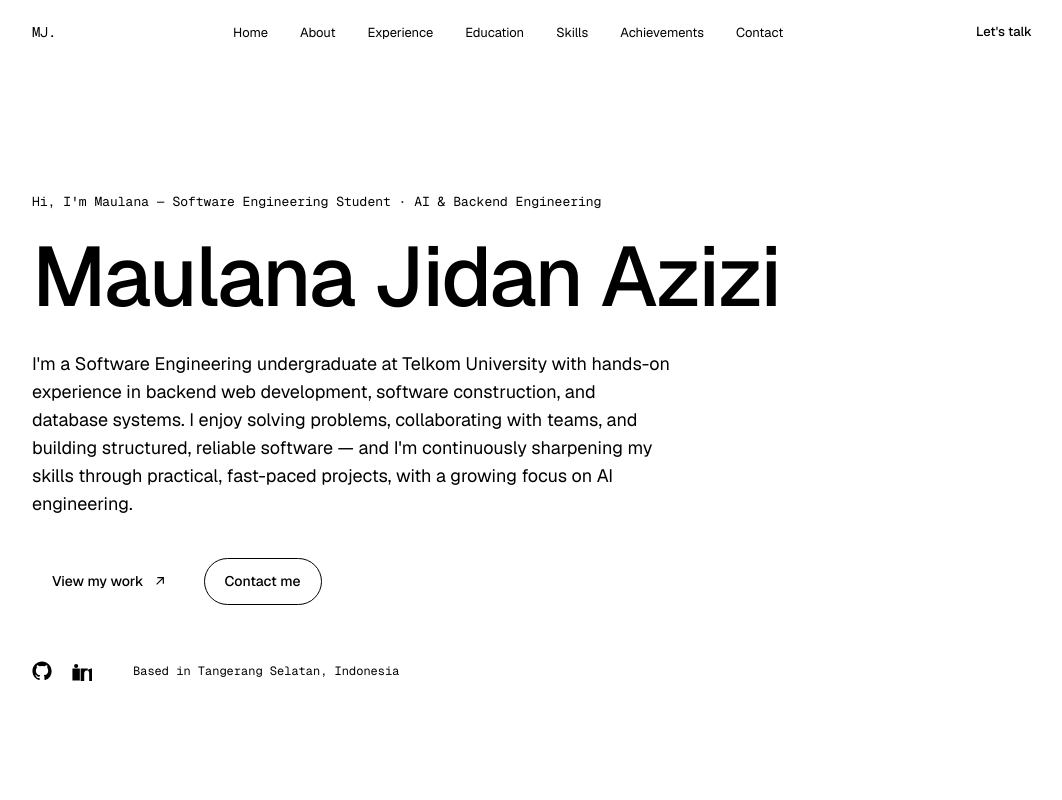
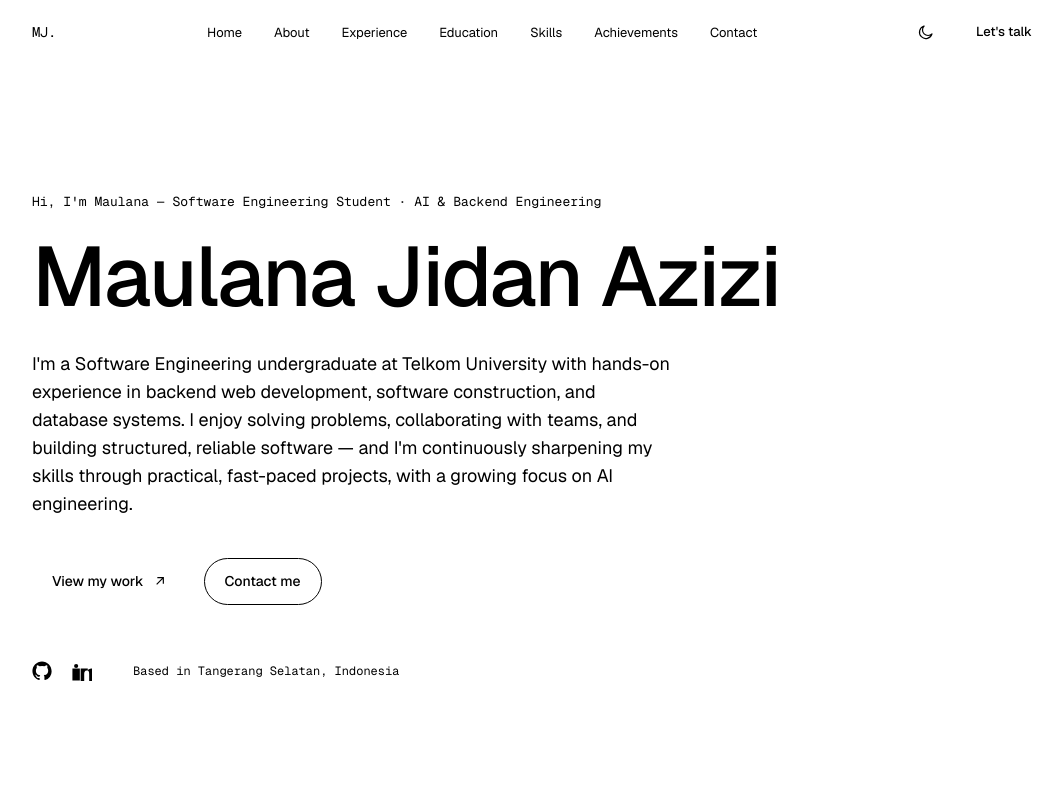
Before and after one commit to JidanAzizi/website_portfolio, a Next.js app: page / in a window 1280 px wide. Shown: the top 800 px of the page, without its empty margins (100-1162 px from the left). Built offline with nearby package versions, Linux system fonts and the light colour scheme.

Commit message:
Add toggle for dark and light mode

```diff
--- a/components/Navbar.tsx
+++ b/components/Navbar.tsx
@@ -46,12 +46,16 @@
           ))}
         </ul>
 
-        <a
-          href="#contact"
-          className="hidden md:inline-flex items-center text-[13px] font-medium text-paper bg-ink hover:bg-accent-strong transition-colors px-4 py-2 rounded-full"
-        >
-          Let&apos;s talk
-        </a>
+        <div className="hidden md:flex items-center gap-4">
+          <ThemeToggle />
+
+          <a href="#contact"
+            className="inline-flex items-center text-[13px] font-medium text-paper bg-ink hover:bg-accent-strong
+            transition-colors px-4 py-2 rounded-full"
+            >
+            Let&apos;s talk
+            </a>
+        </div>
 
         <button
           onClick={() => setOpen((v) => !v)}
```
